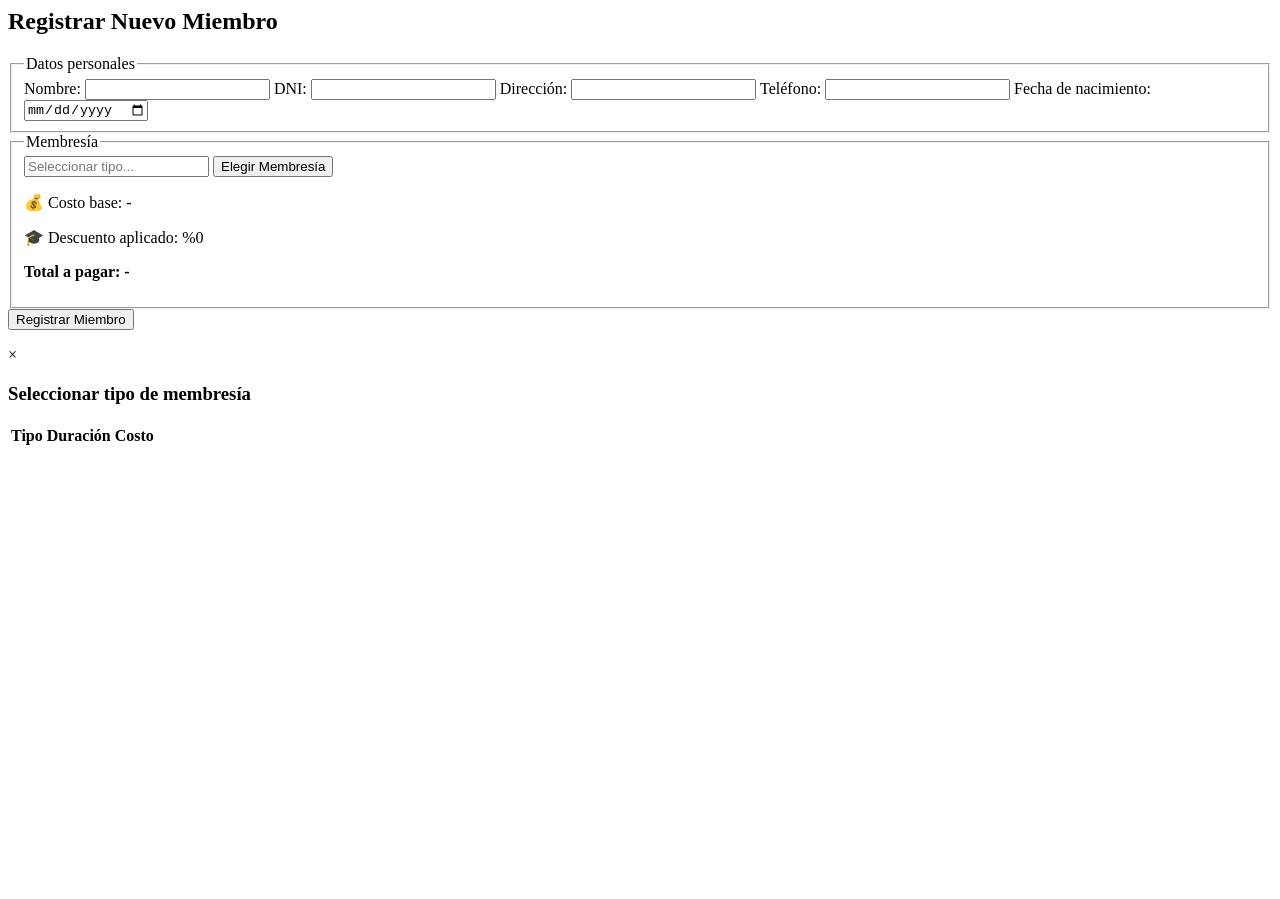
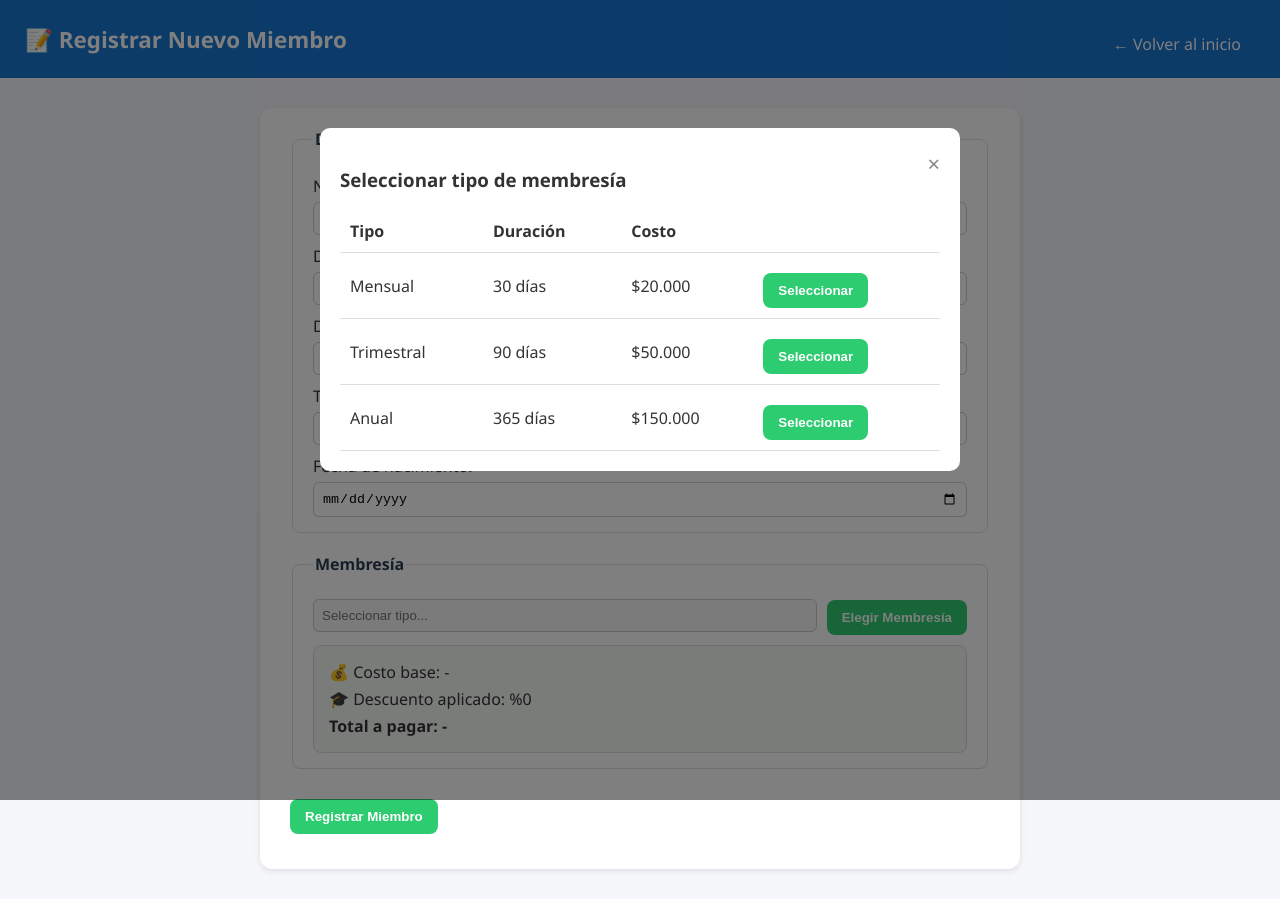
Before and after one commit to JoseAvf/IngSoft1-TP-Integrador-G8, a plain HTML site: page CuerpoSano/frontend/pages/registerMember.html in a window 1280 px wide. Both pictures are taken after a click on the button "Elegir Membresía". Before the commit the page ends 800 px from the top, so only its background shows below. Drawn offline with Linux system fonts and the light colour scheme.

Commit message:
Creacion de varios html

```diff
--- /dev/null
+++ b/CuerpoSano/frontend/css/pages/registermember.css
@@ -0,0 +1,128 @@
+form {
+  max-width: 700px;
+  margin: 30px auto;
+  background: #fff;
+  padding: 20px 30px;
+  border-radius: 12px;
+  box-shadow: 0 2px 6px rgba(0,0,0,0.1);
+}
+
+fieldset {
+  border: 1px solid #ddd;
+  border-radius: 8px;
+  padding: 15px 20px;
+  margin-bottom: 20px;
+}
+
+legend {
+  font-weight: bold;
+  color: #2c3e50;
+}
+
+label {
+  display: block;
+  margin-top: 10px;
+  font-weight: 500;
+}
+
+input[type="text"],
+input[type="tel"],
+input[type="date"] {
+  width: 100%;
+  padding: 8px;
+  margin-top: 5px;
+  border-radius: 6px;
+  border: 1px solid #ccc;
+  box-sizing: border-box;
+}
+
+.membership-select {
+  display: flex;
+  align-items: center;
+  gap: 10px;
+}
+
+.membership-select input[readonly] {
+  flex: 1;
+  background-color: #f8f8f8;
+  cursor: pointer;
+}
+
+button {
+  background-color: #2ecc71;
+  color: white;
+  border: none;
+  border-radius: 8px;
+  padding: 10px 15px;
+  cursor: pointer;
+  font-weight: bold;
+  margin-top: 10px;
+  transition: background-color 0.3s;
+}
+
+button:hover {
+  background-color: #27ae60;
+}
+
+.summary-box {
+  background: #f4f9f4;
+  border: 1px solid #dcdcdc;
+  border-radius: 8px;
+  padding: 10px 15px;
+  margin-top: 10px;
+}
+
+.summary-box p {
+  margin: 5px 0;
+}
+
+.modal {
+  display: none;
+  position: fixed;
+  z-index: 1000;
+  left: 0; top: 0;
+  width: 100%; height: 100%;
+  background-color: rgba(0,0,0,0.5);
+}
+
+.modal-content {
+  background-color: #fff;
+  margin: 10% auto;
+  padding: 20px;
+  border-radius: 10px;
+  width: 80%;
+  max-width: 600px;
+}
+
+.close {
+  float: right;
+  font-size: 22px;
+  cursor: pointer;
+  color: #888;
+}
+
+.close:hover {
+  color: #333;
+}
+
+table {
+  width: 100%;
+  border-collapse: collapse;
+  margin-top: 10px;
+}
+
+th, td {
+  padding: 10px;
+  border-bottom: 1px solid #ddd;
+  text-align: left;
+}
+
+tr:hover {
+  background-color: #f2f2f2;
+}
+
+#memberFormResult {
+  margin-top: 15px;
+  font-weight: bold;
+  color: #27ae60;
+}
--- /dev/null
+++ b/CuerpoSano/frontend/css/pages/secondIteration.css
@@ -0,0 +1,240 @@
+/* 🌐 Reset general */
+* {
+    box-sizing: border-box;
+    margin: 0;
+    padding: 0;
+}
+
+body {
+    font-family: 'Segoe UI', Tahoma, Geneva, Verdana, sans-serif;
+    background: linear-gradient(to right, #f4f7fb, #e9f0f8);
+    color: #333;
+    padding: 2rem;
+    min-height: 100vh;
+}
+
+/* 🏋️‍♂️ Encabezado */
+header {
+    display: flex;
+    justify-content: space-between;
+    align-items: center;
+    margin-bottom: 2rem;
+}
+
+header h1 {
+    color: #2c3e50;
+    font-size: 1.8rem;
+}
+
+header nav a {
+    background-color: #2e86de;
+    color: #fff;
+    padding: 8px 14px;
+    border-radius: 6px;
+    text-decoration: none;
+    font-weight: 500;
+    transition: all 0.2s ease;
+}
+
+header nav a:hover {
+    background-color: #1e5fab;
+}
+
+/* 📋 Secciones */
+section {
+    margin-bottom: 2rem;
+}
+
+/* 🧱 Formularios */
+.form-section {
+    background-color: #ffffff;
+    border-radius: 12px;
+    box-shadow: 0 5px 15px rgba(0,0,0,0.08);
+    padding: 25px 30px;
+    max-width: 600px;
+    margin: 0 auto 2rem auto;
+}
+
+.form-section h2 {
+    color: #34495e;
+    text-align: center;
+    margin-bottom: 1rem;
+    font-size: 1.4rem;
+}
+
+form {
+    display: flex;
+    flex-direction: column;
+    gap: 15px;
+}
+
+form label {
+    display: flex;
+    flex-direction: column;
+    font-weight: 500;
+}
+
+form input,
+form select,
+form textarea {
+    padding: 10px 12px;
+    border-radius: 6px;
+    border: 1px solid #ccc;
+    transition: all 0.3s ease;
+    margin-top: 5px;
+}
+
+form input:focus,
+form select:focus {
+    border-color: #2e86de;
+    box-shadow: 0 0 5px rgba(46,134,222,0.3);
+    outline: none;
+}
+
+button {
+    background-color: #2e86de;
+    color: white;
+    border: none;
+    padding: 12px 18px;
+    cursor: pointer;
+    border-radius: 8px;
+    transition: all 0.2s ease;
+    font-weight: 500;
+    font-size: 1rem;
+}
+
+button:hover {
+    background-color: #1e5fab;
+    transform: translateY(-1px);
+}
+
+/* 📊 Listado */
+.list-section {
+    background-color: #ffffff;
+    border-radius: 12px;
+    box-shadow: 0 5px 15px rgba(0,0,0,0.08);
+    padding: 25px 30px;
+    max-width: 900px;
+    margin: 0 auto;
+}
+
+.list-section h2 {
+    color: #34495e;
+    margin-bottom: 1rem;
+    text-align: center;
+}
+
+table {
+    width: 100%;
+    border-collapse: collapse;
+    border-radius: 12px;
+    overflow: hidden;
+    font-size: 0.95rem;
+}
+
+th, td {
+    padding: 12px 15px;
+    text-align: left;
+}
+
+th {
+    background-color: #2e86de;
+    color: #fff;
+    font-weight: 600;
+}
+
+tr:nth-child(even) {
+    background-color: #f7f9fb;
+}
+
+tr:hover {
+    background-color: #d6eaf8;
+    transition: background-color 0.2s;
+}
+
+/* 🔘 Botones secundarios */
+.btn-edit {
+    background: #27ae60;
+    color: #fff;
+    padding: 6px 12px;
+    border-radius: 6px;
+    font-size: 0.9rem;
+    margin-right: 8px;
+    transition: all 0.2s;
+}
+
+.btn-edit:hover {
+    background: #1e8449;
+}
+
+.btn-delete {
+    background: #e74c3c;
+    color: #fff;
+    padding: 6px 12px;
+    border-radius: 6px;
+    font-size: 0.9rem;
+    transition: all 0.2s;
+}
+
+.btn-delete:hover {
+    background: #c0392b;
+}
+
+/* 🧾 Reportes o tablas más grandes */
+.stats-box {
+    display: flex;
+    justify-content: space-around;
+    flex-wrap: wrap;
+    background-color: #f9fbfd;
+    border-radius: 10px;
+    padding: 15px;
+    gap: 20px;
+}
+
+.stats-item {
+    background-color: #ffffff;
+    box-shadow: 0 3px 8px rgba(0,0,0,0.08);
+    border-radius: 10px;
+    padding: 15px 25px;
+    min-width: 180px;
+    text-align: center;
+    font-weight: 600;
+}
+
+.stats-item span {
+    display: block;
+    font-size: 1.3rem;
+    color: #2e86de;
+    margin-top: 5px;
+}
+
+/* 📱 Responsive */
+@media (max-width: 768px) {
+    body {
+        padding: 1rem;
+    }
+
+    .form-section, .list-section {
+        padding: 20px;
+    }
+
+    table {
+        font-size: 0.9rem;
+    }
+}
+
+@media (max-width: 480px) {
+    form input, form select, button {
+        font-size: 0.9rem;
+    }
+
+    header {
+        flex-direction: column;
+        align-items: flex-start;
+        gap: 0.5rem;
+    }
+
+    header nav a {
+        font-size: 0.9rem;
+    }
+}
--- a/CuerpoSano/frontend/pages/registerMember.html
+++ b/CuerpoSano/frontend/pages/registerMember.html
@@ -1,4 +1,21 @@
-<h2>Registrar Nuevo Miembro</h2>
+<!DOCTYPE html>
+<html lang="es">
+<head>
+  <meta charset="UTF-8">
+  <meta name="viewport" content="width=device-width, initial-scale=1.0">
+  <title>Registrar Nuevo Miembro | CuerpoSano</title>
+  <link rel="stylesheet" href="../css/pages/index.css">
+  <link rel="stylesheet" href="../css/pages/registermember.css">
+</head>
+<body>
+  <header class="main-header">
+    <h1>📝 Registrar Nuevo Miembro</h1>
+    <nav>
+      <a href="./index.html" class="btn">← Volver al inicio</a>
+    </nav>
+  </header>
+
+  <main>
     <form id="memberForm">
       <fieldset>
         <legend>Datos personales</legend>
@@ -13,6 +30,7 @@
         <label>Fecha de nacimiento:</label>
         <input type="date" name="fechaNacimiento" required>
       </fieldset>
+
       <fieldset>
         <legend>Membresía</legend>
         <div class="membership-select">
@@ -26,9 +44,12 @@
           <p><strong>Total a pagar: <span id="totalPagar">-</span></strong></p>
         </div>
       </fieldset>
+
       <button type="submit">Registrar Miembro</button>
       <div id="memberFormResult"></div>
     </form>
+  </main>
+
   <!-- Modal para seleccionar membresía -->
   <div id="membershipModal" class="modal">
     <div class="modal-content">
@@ -43,7 +64,76 @@
             <th></th>
           </tr>
         </thead>
-            <tbody></tbody>
+        <tbody>
+          <tr>
+            <td>Mensual</td>
+            <td>30 días</td>
+            <td>$20.000</td>
+            <td><button class="selectBtn" data-tipo="Mensual" data-costo="20000">Seleccionar</button></td>
+          </tr>
+          <tr>
+            <td>Trimestral</td>
+            <td>90 días</td>
+            <td>$50.000</td>
+            <td><button class="selectBtn" data-tipo="Trimestral" data-costo="50000">Seleccionar</button></td>
+          </tr>
+          <tr>
+            <td>Anual</td>
+            <td>365 días</td>
+            <td>$150.000</td>
+            <td><button class="selectBtn" data-tipo="Anual" data-costo="150000">Seleccionar</button></td>
+          </tr>
+        </tbody>
       </table>
     </div>
   </div>
+
+  <script>
+    // --- Lógica del modal ---
+    const modal = document.getElementById("membershipModal");
+    const btnSelect = document.getElementById("btnSelectMembership");
+    const closeBtn = document.querySelector(".close");
+    const costoBase = document.getElementById("costoBase");
+    const descuento = document.getElementById("descuento");
+    const totalPagar = document.getElementById("totalPagar");
+
+    btnSelect.onclick = () => modal.style.display = "block";
+    closeBtn.onclick = () => modal.style.display = "none";
+    window.onclick = (e) => { if (e.target === modal) modal.style.display = "none"; };
+
+    // Seleccionar membresía
+    document.querySelectorAll(".selectBtn").forEach(btn => {
+      btn.addEventListener("click", (e) => {
+        const tipo = e.target.dataset.tipo;
+        const costo = parseInt(e.target.dataset.costo);
+        document.getElementById("membresiaTipo").value = tipo;
+        document.getElementById("membresiaId").value = tipo.toLowerCase();
+        costoBase.textContent = `$${costo.toLocaleString()}`;
+        modal.style.display = "none";
+
+        // Descuento automático (simulado)
+        const edad = 27; // Ejemplo, luego se calcula con la fecha de nacimiento
+        let desc = 0;
+        if (edad >= 65) desc += 0.2;
+        const esEstudiante = Math.random() < 0.5;
+        if (esEstudiante) desc += 0.1;
+
+        const total = costo - (costo * desc);
+        descuento.textContent = `${(desc * 100).toFixed(0)}%`;
+        totalPagar.textContent = `$${total.toLocaleString()}`;
+      });
+    });
+
+    // --- Envío del formulario ---
+    document.getElementById("memberForm").addEventListener("submit", (e) => {
+      e.preventDefault();
+      document.getElementById("memberFormResult").textContent =
+        "✅ Miembro registrado correctamente (simulado)";
+      e.target.reset();
+      costoBase.textContent = "-";
+      descuento.textContent = "%0";
+      totalPagar.textContent = "-";
+    });
+  </script>
+</body>
+</html>
```
Also changed, not shown: CuerpoSano/frontend/pages/classes.html (added, +39 -0 lines), CuerpoSano/frontend/pages/index.html (+5 -4 lines), CuerpoSano/frontend/pages/payments.html (added, +38 -0 lines), CuerpoSano/frontend/pages/reports.html (added, +29 -0 lines), CuerpoSano/frontend/pages/trainers.html (added, +38 -0 lines). Lines whose indentation alone changed are shown as unchanged.
